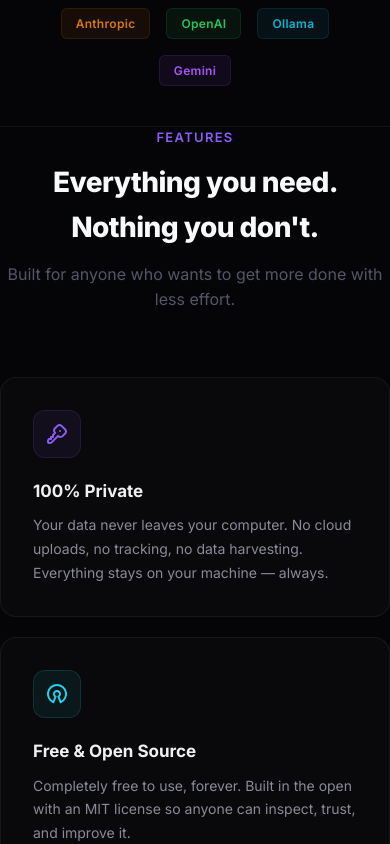
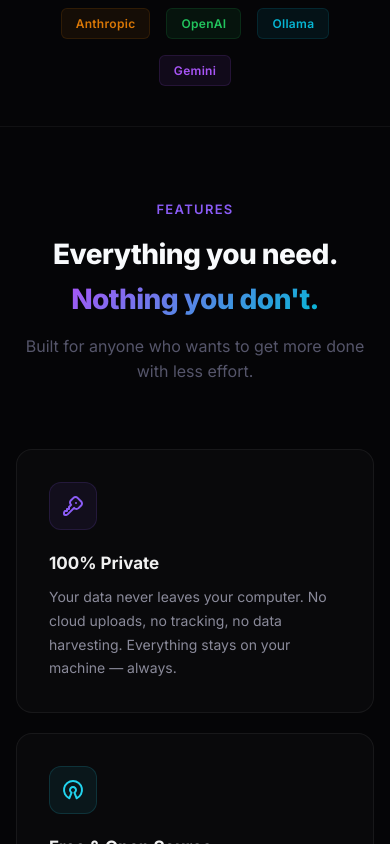
Before and after one commit to Crypt0nly/plutus_website, a React (Vite) app: page / in a window 390 px wide. Shown: the part 1600-2444 px from the top of the page. Built offline with nearby package versions, Linux system fonts and the light colour scheme.

Commit message:
fix: add section-container padding, fix features grid overflow on narrow screens

```diff
--- a/src/components/Features.jsx
+++ b/src/components/Features.jsx
@@ -80,7 +80,7 @@
 
         <div style={{
           display: 'grid',
-          gridTemplateColumns: 'repeat(auto-fit, minmax(320px, 1fr))',
+          gridTemplateColumns: 'repeat(auto-fit, minmax(280px, 1fr))',
           gap: 20,
         }}>
           {features.map((f, i) => (
--- a/src/index.css
+++ b/src/index.css
@@ -45,3 +45,44 @@
 ::-webkit-scrollbar-track { background: var(--bg); }
 ::-webkit-scrollbar-thumb { background: rgba(168,85,247,0.3); border-radius: 3px; }
 ::-webkit-scrollbar-thumb:hover { background: rgba(168,85,247,0.6); }
+
+/* ── Gradient text ─────────────────────────────────────────────────────────── */
+.gradient-text {
+  background: linear-gradient(135deg, #a855f7, #06b6d4);
+  -webkit-background-clip: text;
+  -webkit-text-fill-color: transparent;
+  background-clip: text;
+}
+
+/* ── Layout utilities ──────────────────────────────────────────────────────── */
+.section-padding {
+  padding: 100px 0;
+}
+
+.section-container {
+  width: 100%;
+  max-width: 1100px;
+  margin: 0 auto;
+  padding: 0 40px;
+}
+
+@media (max-width: 1024px) {
+  .section-container {
+    padding: 0 32px;
+  }
+}
+
+@media (max-width: 768px) {
+  .section-padding {
+    padding: 72px 0;
+  }
+  .section-container {
+    padding: 0 20px;
+  }
+}
+
+@media (max-width: 480px) {
+  .section-container {
+    padding: 0 16px;
+  }
+}
```
